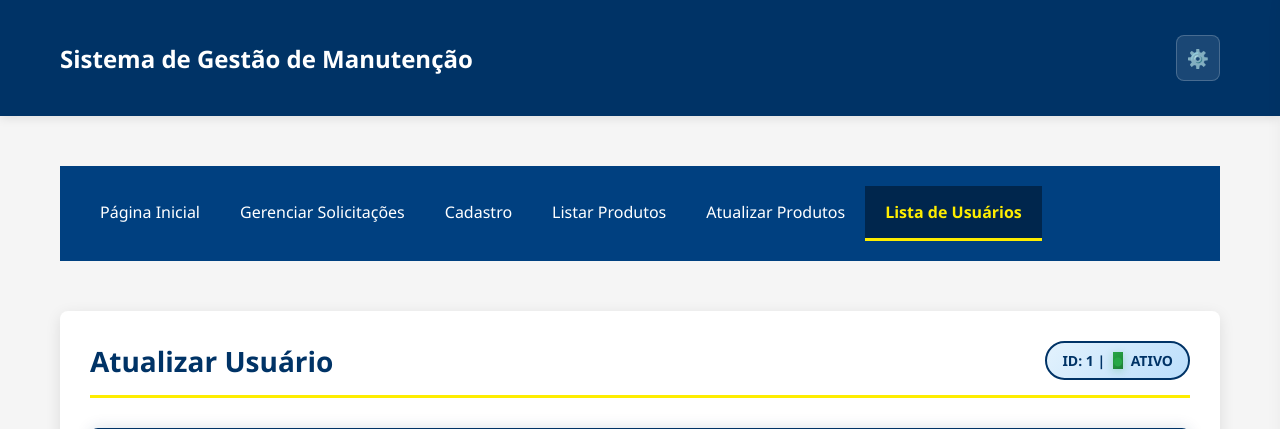
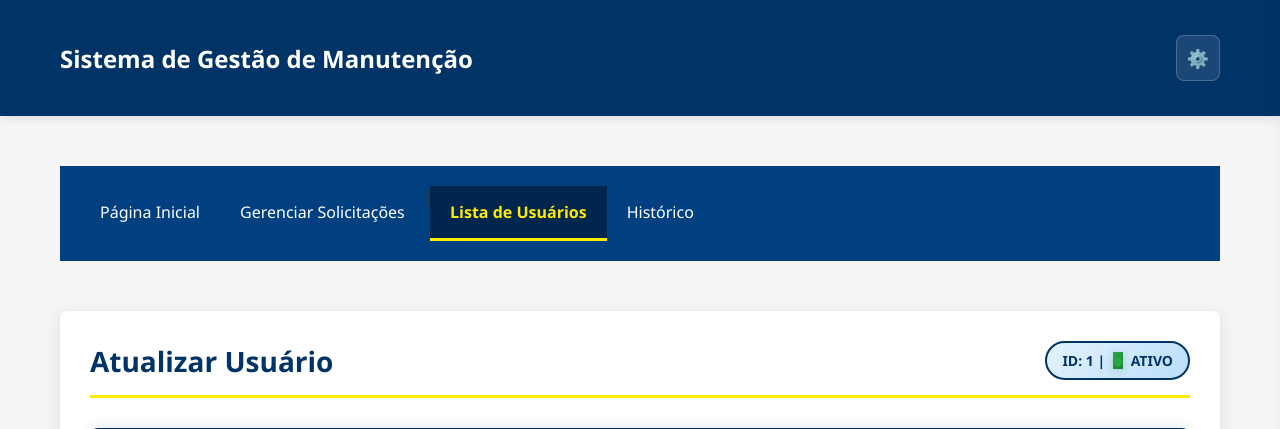
Before and after one commit to LuciosSB/sistema-de-gerenciamento-controle, a Flask app: page /atualizar_cadastro/1 in a window 1280 px wide. Shown: the top 429 px of the page. Run offline with Flask 3, Linux system fonts and the light colour scheme; a user stored in the database is signed in.

Commit message:
Organização geral nos links de redirecionamento

```diff
--- a/templates/atualizar.html
+++ b/templates/atualizar.html
@@ -8,9 +8,9 @@
         <ul class="nav-list">
             <li><a href="{{ url_for('dashboard') }}">Página Inicial</a></li>
             <li><a href="{{ url_for('gerenciar_solicitacoes') }}">Gerenciar Chamados</a></li>
-            <li><a href="{{ url_for('cadastro_produto') }}">Cadastro</a></li>
-            <li><a href="{{ url_for('listar_produtos') }}">Listar Produtos</a></li>
-            <li class="active"><a href="{{ url_for('selecionar_produto_atualizar') }}">Atualizar Produtos</a></li>
+            <li><a href="{{ url_for('cadastro_produto') }}">Cadastro de Itens</a></li>
+            <li><a href="{{ url_for('listar_produtos') }}">Listar Itens</a></li>
+            <li class="active"><a href="{{ url_for('selecionar_produto_atualizar') }}">Atualizar Itens</a></li>
         </ul>
     </div>
 </nav>
--- a/templates/atualizar_cadastro.html
+++ b/templates/atualizar_cadastro.html
@@ -7,11 +7,9 @@
         <div class="container">
             <ul class="nav-list">
                 <li><a href="{{ url_for('exibir_index') }}">Página Inicial</a></li>
-                <li><a href="{{ url_for('gerenciar_solicitacoes') }}">Gerenciar Solicitações</a></li>
-                <li><a href="{{ url_for('cadastro_produto') }}">Cadastro</a></li>
-                <li><a href="{{ url_for('listar_produtos') }}">Listar Produtos</a></li>
-                <li><a href="{{ url_for('selecionar_produto_atualizar') }}">Atualizar Produtos</a></li>
+                <li><a href="{{ url_for('gerenciar_solicitacoes') }}">Gerenciar Solicitações</a></li>]
                 <li class="active"><a href="{{ url_for('lista_usuarios') }}">Lista de Usuários</a></li>
+                <li><a href="{{ url_for('historico') }}">Histórico</a></li>
             </ul>
         </div>
     </nav>
--- a/templates/cadastro_usuario.html
+++ b/templates/cadastro_usuario.html
@@ -8,10 +8,8 @@
             <ul class="nav-list">
                 <li><a href="{{ url_for('exibir_index') }}">Página Inicial</a></li>
                 <li><a href="{{ url_for('gerenciar_solicitacoes') }}">Gerenciar Solicitações</a></li>
-                <li><a href="{{ url_for('cadastro_produto') }}">Cadastro</a></li>
-                <li><a href="{{ url_for('listar_produtos') }}">Listar Produtos</a></li>
-                <li><a href="{{ url_for('selecionar_produto_atualizar') }}">Atualizar Produtos</a></li>
                 <li class="active"><a href="{{ url_for('cadastro_usuario') }}">Cadastro de Usuário</a></li>
+                <li><a href="{{ url_for('historico') }}">Histórico</a></li>
             </ul>
         </div>
     </nav>
--- a/templates/dashboard.html
+++ b/templates/dashboard.html
@@ -70,7 +70,7 @@
                 </a>
                 {% endif %}
 
-                {% if current_user.has_permission('cadastro_usuario') %}
+                {% if current_user.tipo_usuario == 'admin' %}
                 <a href="{{ url_for('cadastro_usuario') }}" class="menu-card">
                     <div class="card-icon"><span class="icon-emoji">👤</span></div>
                     <div class="card-content">
--- a/templates/historico.html
+++ b/templates/historico.html
@@ -8,8 +8,8 @@
             <ul class="nav-list">
                 <li><a href="{{ url_for('dashboard') }}">Página Inicial</a></li>
                 <li><a href="{{ url_for('gerenciar_solicitacoes') }}">Gerenciar Chamados</a></li>
+                <li><a href="{{ url_for('lista_usuarios') }}">Lista de Usuários</a></li>
                 <li class="active"><a href="{{ url_for('historico') }}">Histórico</a></li>
-                <li><a href="{{ url_for('listar_produtos') }}">Listar Itens</a></li>
             </ul>
         </div>
     </nav>
--- a/templates/historico_detalhes.html
+++ b/templates/historico_detalhes.html
@@ -8,8 +8,8 @@
         <ul class="nav-list">
             <li><a href="{{ url_for('dashboard') }}">Página Inicial</a></li>
             <li><a href="{{ url_for('gerenciar_solicitacoes') }}">Gerenciar Chamados</a></li>
+            <li><a href="{{ url_for('lista_usuarios') }}">Lista de Usuários</a></li>
             <li class="active"><a href="{{ url_for('historico') }}">Histórico</a></li>
-            <li><a href="{{ url_for('listar_produtos') }}">Listar Itens</a></li>
         </ul>
     </div>
 </nav>
--- a/templates/lista_usuarios.html
+++ b/templates/lista_usuarios.html
@@ -9,9 +9,8 @@
                 <li><a href="{{ url_for('exibir_index') }}">Página Inicial</a></li>
                 <li><a href="{{ url_for('gerenciar_solicitacoes') }}">Gerenciar Solicitações</a></li>
                 <li><a href="{{ url_for('cadastro_produto') }}">Cadastro</a></li>
-                <li><a href="{{ url_for('listar_produtos') }}">Listar Produtos</a></li>
-                <li><a href="{{ url_for('selecionar_produto_atualizar') }}">Atualizar Produtos</a></li>
                 <li class="active"><a href="{{ url_for('lista_usuarios') }}">Lista de Usuários</a></li>
+                <li><a href="{{ url_for('historico') }}">Historico</a></li>
             </ul>
         </div>
     </nav>
--- a/templates/selecionar_produto.html
+++ b/templates/selecionar_produto.html
@@ -8,9 +8,9 @@
             <ul class="nav-list">
                 <li><a href="{{ url_for('exibir_index') }}">Página Inicial</a></li>
                 <li><a href="{{ url_for('gerenciar_solicitacoes') }}">Gerenciar Solicitações</a></li>
-                <li><a href="{{ url_for('cadastro_produto') }}">Cadastro</a></li>
-                <li><a href="{{ url_for('listar_produtos') }}">Listar Produtos</a></li>
-                <li class="active"><a href="{{ url_for('selecionar_produto_atualizar') }}">Atualizar Produtos</a></li>
+                <li><a href="{{ url_for('cadastro_produto') }}">Cadastro de Itens</a></li>
+                <li><a href="{{ url_for('listar_produtos') }}">Listar Itens</a></li>
+                <li class="active"><a href="{{ url_for('selecionar_produto_atualizar') }}">Atualizar Itens</a></li>
             </ul>
         </div>
     </nav>
```
Also changed, not shown: templates/saida.html (+4 -4 lines).
